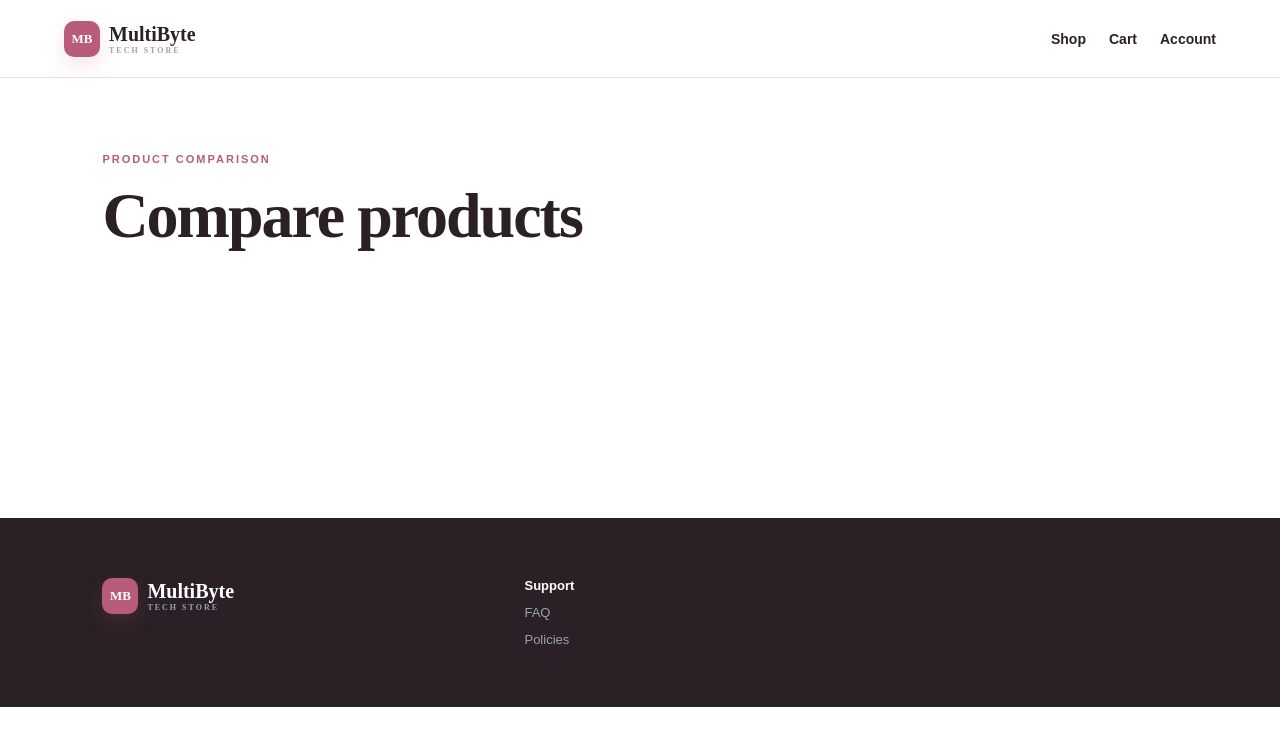
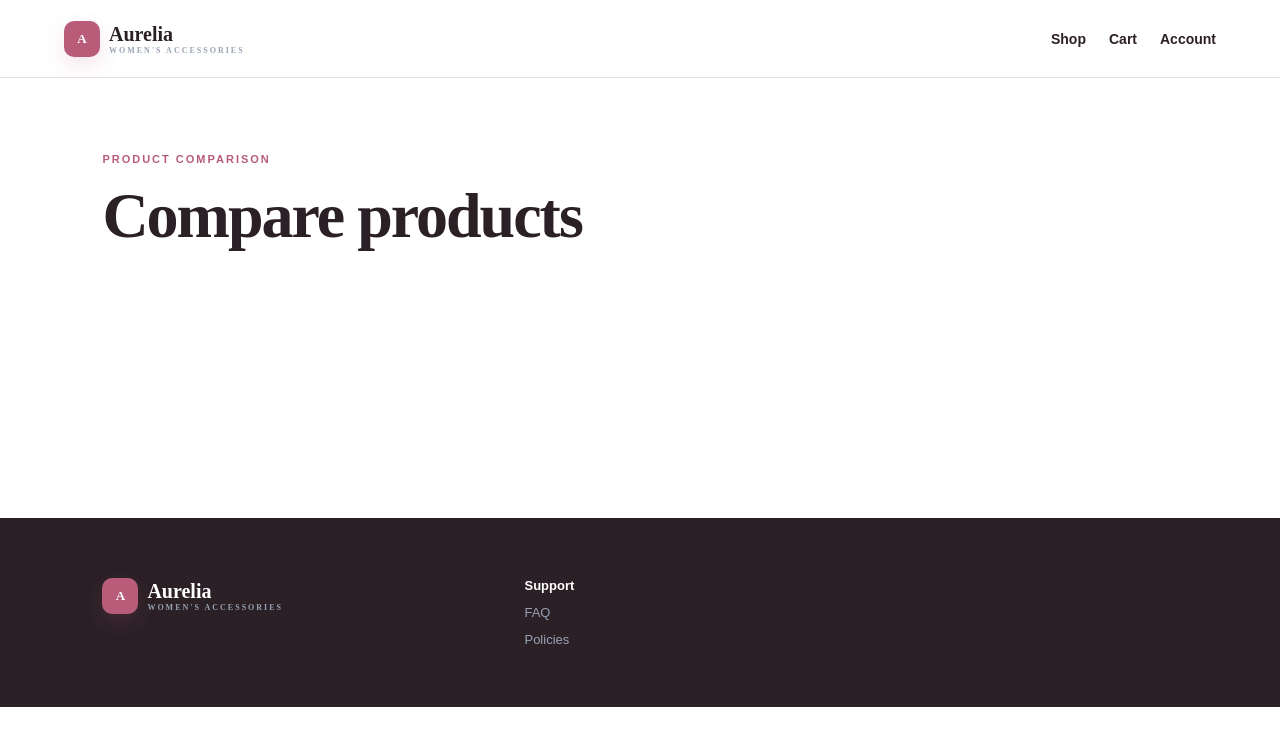
Before and after one commit to divinegamingblogspot-dot/website, a website: page compare.html in a window 1280 px wide. Drawn offline with Linux system fonts and the light colour scheme.

Commit message:
Rebrand supporting page for Aurelia accessories

```diff
--- a/compare.html
+++ b/compare.html
@@ -1 +1 @@
-<!doctype html><html lang="en"><head><meta charset="utf-8"><meta name="viewport" content="width=device-width,initial-scale=1"><title>MultiByte | Compare</title><link rel="stylesheet" href="style.css"></head><body><header class="header"><a class="logo" href="index.html"><span>MB</span><div>MultiByte<small>TECH STORE</small></div></a><nav><a href="index.html#shop">Shop</a><a href="cart.html">Cart</a><a href="account.html">Account</a></nav></header><main class="pageWrap"><p class="eyebrow">PRODUCT COMPARISON</p><h1>Compare products</h1><div id="compare"></div></main><script src="app.js"></script><script>const ids=JSON.parse(localStorage.getItem("mb-compare")||"[]");const ps=ids.map(id=>products.find(x=>x.id==id)).filter(Boolean);document.getElementById("compare").innerHTML=ps.length?'<div class="compareTable"><div>Product</div>'+ps.map(p=>'<div><b>'+p.name+'</b></div>').join("")+'<div>Price</div>'+ps.map(p=>'<div>₹'+p.price.toLocaleString("en-IN")+'</div>').join("")+'<div>Category</div>'+ps.map(p=>'<div>'+p.cat+'</div>').join("")+'<div>SKU</div>'+ps.map(p=>'<div>'+p.sku+'</div>').join("")+'</div>':"<div class='emptyPage'>Add products to compare from the storefront.</div></script><footer><div class="footBrand"><a class="logo" href="index.html"><span>MB</span><div>MultiByte<small>TECH STORE</small></div></a></div><div><b>Support</b><a href="faq.html">FAQ</a><a href="policies.html">Policies</a></div></footer></body></html>
+<!doctype html><html lang="en"><head><meta charset="utf-8"><meta name="viewport" content="width=device-width,initial-scale=1"><title>Aurelia | Compare</title><link rel="stylesheet" href="style.css"></head><body><header class="header"><a class="logo" href="index.html"><span>A</span><div>Aurelia<small>WOMEN'S ACCESSORIES</small></div></a><nav><a href="index.html#shop">Shop</a><a href="cart.html">Cart</a><a href="account.html">Account</a></nav></header><main class="pageWrap"><p class="eyebrow">PRODUCT COMPARISON</p><h1>Compare products</h1><div id="compare"></div></main><script src="app.js"></script><script>const ids=JSON.parse(localStorage.getItem("mb-compare")||"[]");const ps=ids.map(id=>products.find(x=>x.id==id)).filter(Boolean);document.getElementById("compare").innerHTML=ps.length?'<div class="compareTable"><div>Product</div>'+ps.map(p=>'<div><b>'+p.name+'</b></div>').join("")+'<div>Price</div>'+ps.map(p=>'<div>₹'+p.price.toLocaleString("en-IN")+'</div>').join("")+'<div>Category</div>'+ps.map(p=>'<div>'+p.cat+'</div>').join("")+'<div>SKU</div>'+ps.map(p=>'<div>'+p.sku+'</div>').join("")+'</div>':"<div class='emptyPage'>Add products to compare from the storefront.</div></script><footer><div class="footBrand"><a class="logo" href="index.html"><span>A</span><div>Aurelia<small>WOMEN'S ACCESSORIES</small></div></a></div><div><b>Support</b><a href="faq.html">FAQ</a><a href="policies.html">Policies</a></div></footer></body></html>
```
